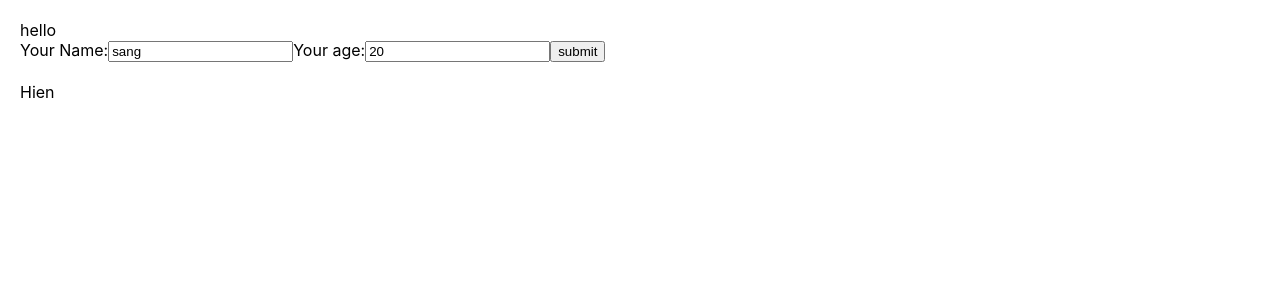
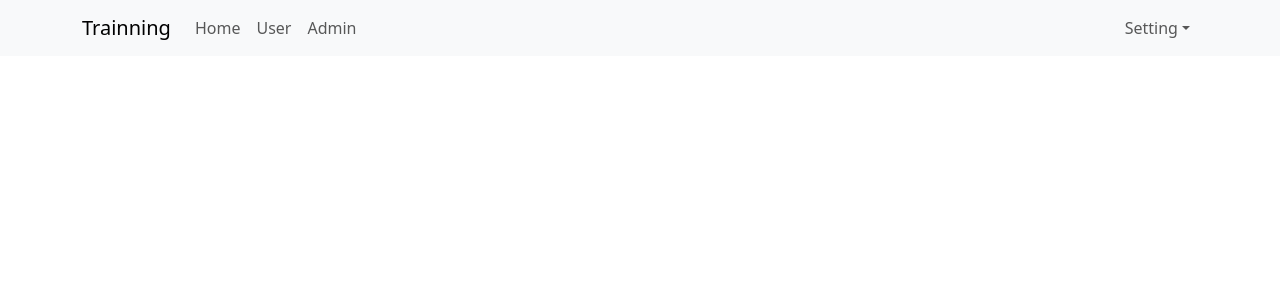
Before and after one commit to ngocSang2903/TrainningReactJs, a React (Create React App) app in the folder Base_Reactjs/: page / in a window 1280 px wide. Shown: the top 300 px of the page. Built offline with nearby package versions, Linux system fonts and the light colour scheme.

Commit message:
udpate video 47

```diff
--- a/Base_Reactjs/package.json
+++ b/Base_Reactjs/package.json
@@ -6,9 +6,12 @@
     "@testing-library/jest-dom": "5.16.4",
     "@testing-library/react": "13.3.0",
     "@testing-library/user-event": "13.5.0",
+    "bootstrap": "5.2.0",
     "react": "18.2.0",
+    "react-bootstrap": "2.4.0",
     "react-dom": "18.2.0",
     "react-redux": "8.0.1",
+    "react-router-dom": "6.3.0",
     "react-scripts": "5.0.1",
     "redux": "4.2.0",
     "redux-devtools-extension": "2.13.9",
--- a/Base_Reactjs/src/App.js
+++ b/Base_Reactjs/src/App.js
@@ -1,34 +1,16 @@
-import logo from './logo.svg';
 import './App.scss';
-import { useDispatch, useSelector } from 'react-redux';
-import { increaseCounter, decreaseCounter } from './redux/action/counterAction';
-import MyCoponent from './components/MyComponent';
 import React from 'react';
+import Header from './components/Header/Header';
 
 class App extends React.Component{
   render(){
     return(
-      <div>
-      hello
-      <MyCoponent></MyCoponent>
+      <div className="app-container">
+        <Header></Header>
     </div>
     )
   }
 }
 
 
-
-
-// const App = () => {
-//   const count = useSelector(state => state.counter.count);
-//   const dispatch = useDispatch();
-
-//   return (
-//     <div>
-//       hello
-//       <MyCoponent></MyCoponent>
-//     </div>
-//   );
-// }
-
 export default App;
--- a/Base_Reactjs/src/App.scss
+++ b/Base_Reactjs/src/App.scss
@@ -2,7 +2,7 @@
 
 
 body {
-  padding: 20px;
+  padding: 0;
   margin: 0;
   font-family: -apple-system, BlinkMacSystemFont, 'Segoe UI', 'Roboto', 'Oxygen',
     'Ubuntu', 'Cantarell', 'Fira Sans', 'Droid Sans', 'Helvetica Neue',
@@ -10,47 +10,3 @@
   -webkit-font-smoothing: antialiased;
   -moz-osx-font-smoothing: grayscale;
 }
-
-code {
-  font-family: source-code-pro, Menlo, Monaco, Consolas, 'Courier New',
-    monospace;
-}
-
-.App {
-  text-align: center;
-}
-
-.App-logo {
-  height: 40vmin;
-  pointer-events: none;
-}
-
-@media (prefers-reduced-motion: no-preference) {
-  .App-logo {
-    animation: App-logo-spin infinite 20s linear;
-  }
-}
-
-.App-header {
-  background-color: #282c34;
-  min-height: 100vh;
-  display: flex;
-  flex-direction: column;
-  align-items: center;
-  justify-content: center;
-  font-size: calc(10px + 2vmin);
-  color: white;
-}
-
-.App-link {
-  color: #61dafb;
-}
-
-@keyframes App-logo-spin {
-  from {
-    transform: rotate(0deg);
-  }
-  to {
-    transform: rotate(360deg);
-  }
-}
--- a/Base_Reactjs/src/components/AddUser.js
+++ /dev/null
@@ -1,62 +0,0 @@
-import React from "react";
-
-class AddUser extends React.Component{
-
-    state={
-        name:'sang',
-        adress:'HN',
-        age: 20
-    };
-
-    handleClick=(event)=>{
-        console.log("click me")
-        console.log(event.target)
-        console.log(this.state.name)
-        this.setState({
-            name:'huy'
-        })
-    }
-
-    handleOnchangeInput=(event)=>{
-        console.log(event.target.value)
-        this.setState({
-            name:event.target.value
-        })
-    }
-
-    handleOnchangeAge=(event)=>{
-        console.log(event.target.value)
-        this.setState({
-            age:event.target.value
-        })
-    }
-
-
-    handleOnMountOver(event){
-        console.log(event)
-    }
-
-    handleOnSubmit=(event)=>{
-        event.preventDefault();
-        this.props.handleAddUser({
-            id:Math.floor((Math.random()*100)+1)+'-random',
-            name:this.state.name,
-            age:this.state.age
-        });
-    }
-
-    render(){
-        return(
-            <div>
-                <form onSubmit={(event)=>this.handleOnSubmit(event)}>
-                <label>Your Name:</label>
-                <input value={this.state.name} type="text" onChange={(event)=>this.handleOnchangeInput(event)}></input>
-                <label>Your age:</label>
-                <input value={this.state.age} type="text" onChange={(event)=>this.handleOnchangeAge(event)}></input>
-                <button >submit</button>
-            </form>
-            </div>
-        )
-    }
-}
-export default AddUser;
--- a/Base_Reactjs/src/components/DisplayInfo.js
+++ /dev/null
@@ -1,48 +0,0 @@
-import React from "react";
-import './DisplayInfo.scss'
-import logo from './../logo.svg'
-
-class DisplayInfo extends React.Component{
-
-    state={
-        isShowListUser:false
-    }
-
-    handleShowhide(){
-        this.setState({
-            isShowListUser:!this.state.isShowListUser
-        })
-    }
-
-    render(){
-        const {listUsers}=this.props;
-        console.log(listUsers)
-        return(
-            <div className="displayinfo">
-                {/* <img src={logo}></img> */}
-                <div>
-                    <span onClick={()=>{this.handleShowhide()}}>
-                        {this.state.isShowListUser===true?"An":"Hien"}
-                    </span>
-                </div>
-                {this.state.isShowListUser &&
-                <div>
-                    {listUsers.map((user)=>{
-                        return(
-                            <div key={user.id} className={+user.age >18 ? "green" : "red"}>
-                                <div>My nam is {user.name}</div>
-                                <div>My age is {user.age}</div>
-                                <button onClick={()=>{this.props.handleDeleteUser(user.id)}}>X</button>
-                                <hr></hr>
-                            </div>
-                        )
-                    })}
-                </div>
-                }
-            </div>
-
-        )
-    }
-}
-
-export default DisplayInfo
--- a/Base_Reactjs/src/components/DisplayInfo.scss
+++ /dev/null
@@ -1,13 +0,0 @@
-
-.displayinfo{
-    .red{
-        color: red;
-      }
-      .green{
-        color: green;
-      }
-      img{
-        width: 80px;
-        height: 80px;
-      }
-}
--- /dev/null
+++ b/Base_Reactjs/src/components/Header/Header.js
@@ -0,0 +1,33 @@
+import Container from 'react-bootstrap/Container';
+import Nav from 'react-bootstrap/Nav';
+import Navbar from 'react-bootstrap/Navbar';
+import NavDropdown from 'react-bootstrap/NavDropdown';
+
+const Header=()=> {
+  return (
+    <Navbar expand="lg" className="bg-body-tertiary">
+      <Container>
+        <Navbar.Brand href="#home">Trainning</Navbar.Brand>
+        <Navbar.Toggle aria-controls="basic-navbar-nav" />
+        <Navbar.Collapse id="basic-navbar-nav">
+          <Nav className="me-auto">
+            <Nav.Link href="#home">Home</Nav.Link>
+            <Nav.Link href="#link">User</Nav.Link>
+            <Nav.Link href="#link">Admin</Nav.Link>
+          </Nav>
+          <Nav>
+            <NavDropdown title="Setting" id="basic-nav-dropdown">
+                <NavDropdown.Item href="#action/3.1">Login</NavDropdown.Item>
+                <NavDropdown.Item href="#action/3.2">
+                   Logout
+                </NavDropdown.Item>
+                <NavDropdown.Item href="#action/3.3">Profile</NavDropdown.Item>
+                </NavDropdown>
+          </Nav>
+        </Navbar.Collapse>
+      </Container>
+    </Navbar>
+  );
+}
+
+export default Header;
--- a/Base_Reactjs/src/components/MyComponent.js
+++ /dev/null
@@ -1,51 +0,0 @@
-import React from "react";
-
-import AddUser from "./AddUser";
-import DisplayInfo from "./DisplayInfo";
-
-class MyCoponent extends React.Component{
-
-    state={
-        listUsers:[
-            {id:1,name:"sang123", age:"12"},
-            {id:2,name:"huy", age:"67"},
-            {id:3,name:"sang1van23", age:"23"},
-            {id:4,name:"sangnam123", age:"67"}
-        ]
-    }
-
-    handleAddUser=(Object)=>{
-
-        // let listUserNew=this.state.listUsers;
-        // listUserNew.unshift(Object);
-        // this.setState({
-        //     listUsers:listUserNew
-        // })
-
-        this.setState({
-            listUsers:[Object, ...this.state.listUsers]
-        })
-        console.log(Object)
-        console.log(this.state.listUsers)
-    }
-
-    handleDeleteUser=(UserId)=>{
-        let listUserClone=[...this.state.listUsers].filter(item=>item.id!==UserId);
-        this.setState({
-            listUsers:listUserClone
-        })
-
-    }
-
-    render(){
-        return(
-            <div>
-            <AddUser handleAddUser={this.handleAddUser} ></AddUser><br></br>
-            <DisplayInfo listUsers={this.state.listUsers}  handleDeleteUser={this.handleDeleteUser}></DisplayInfo>
-            </div>
-
-        );
-    }
-}
-
-export default MyCoponent;
--- a/Base_Reactjs/src/index.js
+++ b/Base_Reactjs/src/index.js
@@ -4,11 +4,10 @@
 import reportWebVitals from './reportWebVitals';
 import { Provider } from 'react-redux';
 import store from './redux/store';
-
+import 'bootstrap/dist/css/bootstrap.css';
 const root = ReactDOM.createRoot(document.getElementById('root'));
 root.render(
   <Provider store={store}>
-
       <App />
   </Provider>
 );
```
Also changed, not shown: 1 other file (tests, documents, lock files or other folders).
